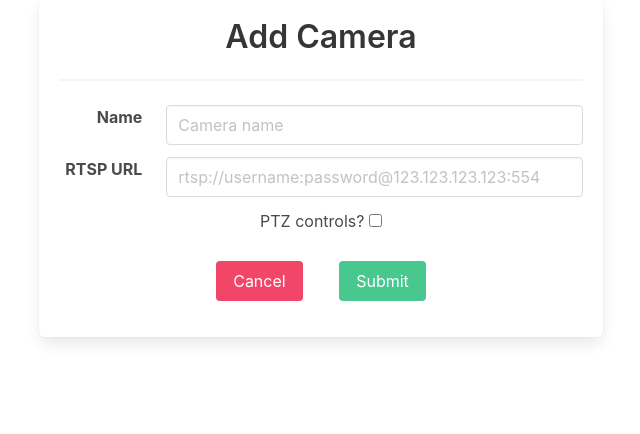
After one commit to h-sarhan/opensec, a Django app: page /add-cam/ in a window 1280 px wide. The commit adds this page. Shown: the part 366-800 px from the top of the page, without its empty margins (319-959 px from the left). Run offline with Django 4.2, Linux system fonts and the light colour scheme.

Commit message:
Create add camera view

```diff
--- a/opensec/forms.py
+++ b/opensec/forms.py
@@ -17,3 +17,19 @@ class EditCameraForm(forms.ModelForm):
         self.fields["name"].widget.attrs["class"] = "input"
         self.fields["name"].widget.attrs["placeholder"] = "Camera name"
         self.fields["rtsp_url"].widget.attrs["placeholder"] = rtsp_placeholder
+
+
+class AddCameraForm(forms.ModelForm):
+    class Meta:
+        model = Camera
+        fields = ("name", "rtsp_url", "is_ptz")
+
+    def __init__(self, *args, **kwargs):
+        super(AddCameraForm, self).__init__(*args, **kwargs)
+
+        rtsp_placeholder = "rtsp://username:password@123.123.123.123:554"
+
+        self.fields["rtsp_url"].widget.attrs["class"] = "input"
+        self.fields["name"].widget.attrs["class"] = "input"
+        self.fields["name"].widget.attrs["placeholder"] = "Camera name"
+        self.fields["rtsp_url"].widget.attrs["placeholder"] = rtsp_placeholder
--- a/opensec/models.py
+++ b/opensec/models.py
@@ -1,4 +1,3 @@
-from account.models import OpenSecUser
 from django.db import models
 from django.utils import timezone
 
@@ -28,8 +27,6 @@ class Camera(models.Model):
         "Camera snapshot", upload_to="camera_snaps", blank=True
     )
 
-    user = models.ForeignKey(OpenSecUser, on_delete=models.CASCADE)
-
     def __str__(self):
         return self.name
 
--- a/opensec/urls.py
+++ b/opensec/urls.py
@@ -1,6 +1,7 @@
 from django.urls import path
 
 from .views import (
+    AddCameraView,
     AllCameraView,
     CameraView,
     DeleteCameraView,
@@ -12,6 +13,7 @@ urlpatterns = [
     path("", ManageCamerasView.as_view(), name="manage_cameras"),
     path("<int:pk>/edit/", EditCameraView.as_view(), name="edit_camera"),
     path("<int:pk>/view/", CameraView.as_view(), name="view_camera"),
-    path("view-all/", AllCameraView.as_view(), name="view_all_cameras"),
+    path("view-all-cams/", AllCameraView.as_view(), name="view_all_cameras"),
     path("<int:pk>/delete/", DeleteCameraView.as_view(), name="delete_camera"),
+    path("add-cam/", AddCameraView.as_view(), name="add_camera"),
 ]
--- a/opensec/views.py
+++ b/opensec/views.py
@@ -1,9 +1,9 @@
 from django.conf import settings
-from django.urls import reverse, reverse_lazy
+from django.urls import reverse
 from django.views.generic import DetailView, ListView, TemplateView
 from django.views.generic.edit import CreateView, DeleteView, UpdateView
 
-from .forms import EditCameraForm
+from .forms import AddCameraForm, EditCameraForm
 from .models import Camera
 
 
@@ -32,12 +32,20 @@ class EditCameraView(UpdateView):
 class DeleteCameraView(DeleteView):
     model = Camera
     template_name = "delete_camera.html"
-    success_url = reverse_lazy("manage_cameras")
     context_object_name = "camera"
+
+    def get_success_url(self):
+        return reverse("manage_cameras")
 
 
 class AddCameraView(CreateView):
-    pass
+    model = Camera
+    form_class = AddCameraForm
+    template_name = "add_camera.html"
+    context_object_name = "camera"
+
+    def get_success_url(self):
+        return reverse("manage_cameras")
 
 
 class AllCameraView(TemplateView):
--- /dev/null
+++ b/templates/add_camera.html
@@ -0,0 +1,65 @@
+{% extends 'base.html' %}
+{% load static %}
+
+{% block title %}Add Camera{% endblock title %}
+
+{% block content %}
+    <div class="hero-body">
+      <div class="container has-text-centered">
+        <div class="columns is-centered">
+          <div class="column is-half">
+            <figure class="image is-16by9">
+              {% if camera.snapshot %}
+                <img src="{{camera.snapshot.url}}" alt="Camera Snapshot" class="has-ratio"/>
+              {% else %}
+                <img src="https://bulma.io/images/placeholders/1280x960.png" alt="Placeholder image" class="has-ratio"/>
+              {% endif %}
+            </figure>
+            <div class="box">
+              <h1 class="title has-text-dark">Add Camera</h1>
+              <hr />
+
+              <form method="post">
+                {% csrf_token %}
+
+                    <div class="field is-horizontal">
+                      <div class="field-label">
+                        <label class="label has-text-grey-dark">Name</label>
+                      </div>
+                      <div class="field-body">
+                        <div class="field">
+                          <div class="control">{{ form.name }}</div>
+                        </div>
+                      </div>
+                    </div>
+                    <div class="field is-horizontal">
+                      <div class="field-label">
+                        <label class="label has-text-grey-dark">RTSP URL</label>
+                      </div>
+                      <div class="field-body">
+                        <div class="field">
+                          <div class="control">{{ form.rtsp_url }}</div>
+                        </div>
+                      </div>
+                    </div>
+                    <div class="field">
+                      <div class="control">
+                        <label class="checkbox">PTZ controls?</label>
+                        {{ form.is_ptz }}
+                      </div>
+                    </div>
+
+
+
+                <div class="control">
+                  <a href="{% url 'manage_cameras' %}" class="button is-danger my-4 mx-4">Cancel</a>
+                  <button type="submit" class="button is-success my-4 mx-4">Submit</button>
+                </div>
+              </form>
+            </div>
+          </div>
+        </div>
+      </div>
+  </section>
+
+{% endblock content %}
--- a/templates/delete_camera.html
+++ b/templates/delete_camera.html
@@ -26,7 +26,7 @@
 
                 <div class="control">
                   <a href="{% url 'manage_cameras' %}" class="button is-warning my-4 mx-4">Cancel</a>
-                  <button type="submit" class="button is-danger my-4 mx-4">Confirm delete</button>
+                  <button type="submit" class="button is-danger my-4 mx-4">Confirm</button>
                 </div>
               </form>
             </div>
--- a/templates/manage_cameras.html
+++ b/templates/manage_cameras.html
@@ -5,7 +5,7 @@
 
 {%block content %}
   <div class="container pt-5">
-    <div class="columns is-multiline is-centered mx-6 my-4">
+    <div class="columns is-multiline is-centered mx-6 my-4 is-vcentered">
       {% for camera in cameras %}
         <div class="column is-3">
           <div class="card">
@@ -48,7 +48,7 @@
                 <div class="container">
                   <div class="buttons is-centered">
                     <a href="{% url 'edit_camera' camera.pk %}" class="button is-info">Edit</a>
-                    <a class="button is-danger">Delete</a>
+                    <a href="{% url 'delete_camera' camera.pk %}" class="button is-danger">Delete</a>
                   </div>
                 </div>
               </div>
@@ -59,7 +59,7 @@
       <div class="column is-3">
         <div class="card">
           <div class="card-image">
-            <a class="image is-16by9">
+            <a href="{% url 'add_camera' %}" class="image is-16by9">
               <img src="{% static 'images/blue-plus-icon-9.jpg' %}" alt="Add a camera" />
             </a>
           </div>
--- a/templates/sidebar.html
+++ b/templates/sidebar.html
@@ -11,7 +11,7 @@
         {% else %}
         <li class="is-size-4 has-text-dark">No cameras available</li>
         {% endif %}
-        <li><a href="" class="is-size-4 has-text-dark">Add a camera</a></li>
+        <li><a href="{% url 'add_camera' %}" class="is-size-4 has-text-dark">Add a camera</a></li>
     </ul>
   </aside>
 </div>
```
Also changed, not shown: opensec/migrations/0006_remove_camera_user.py (added).
